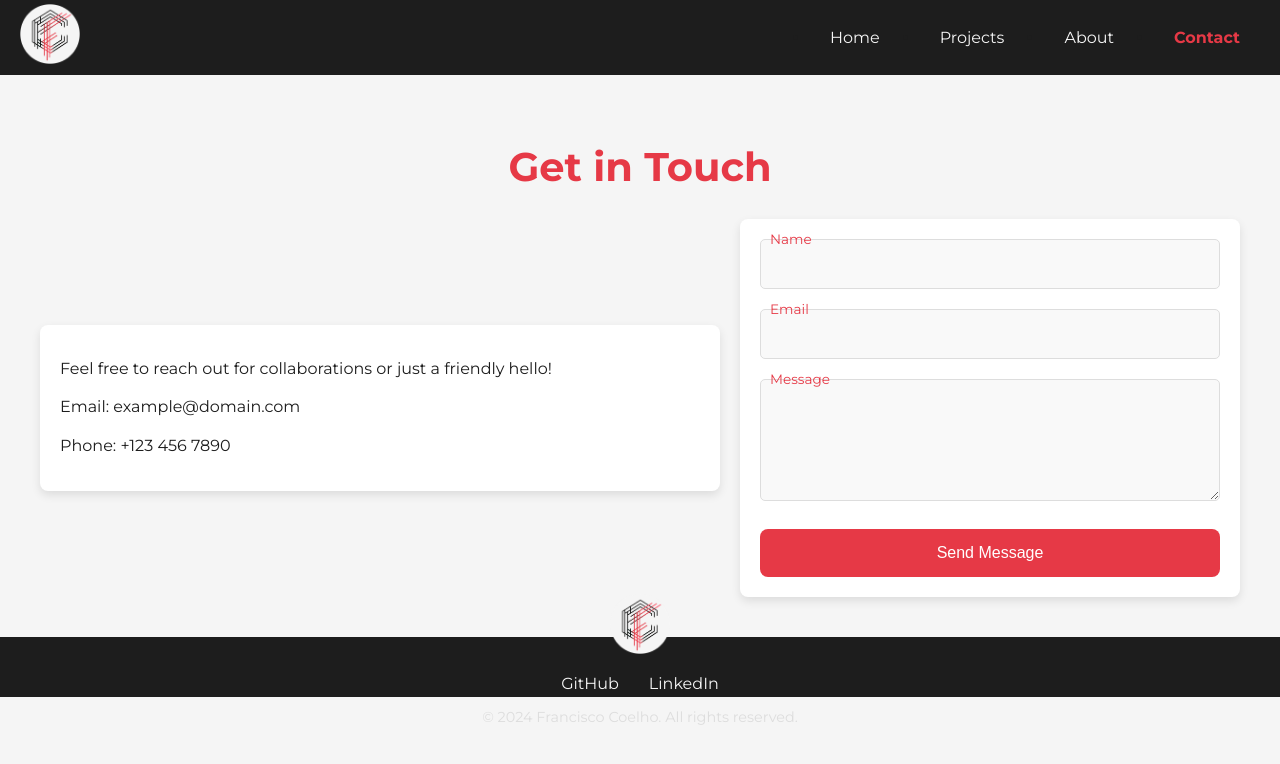
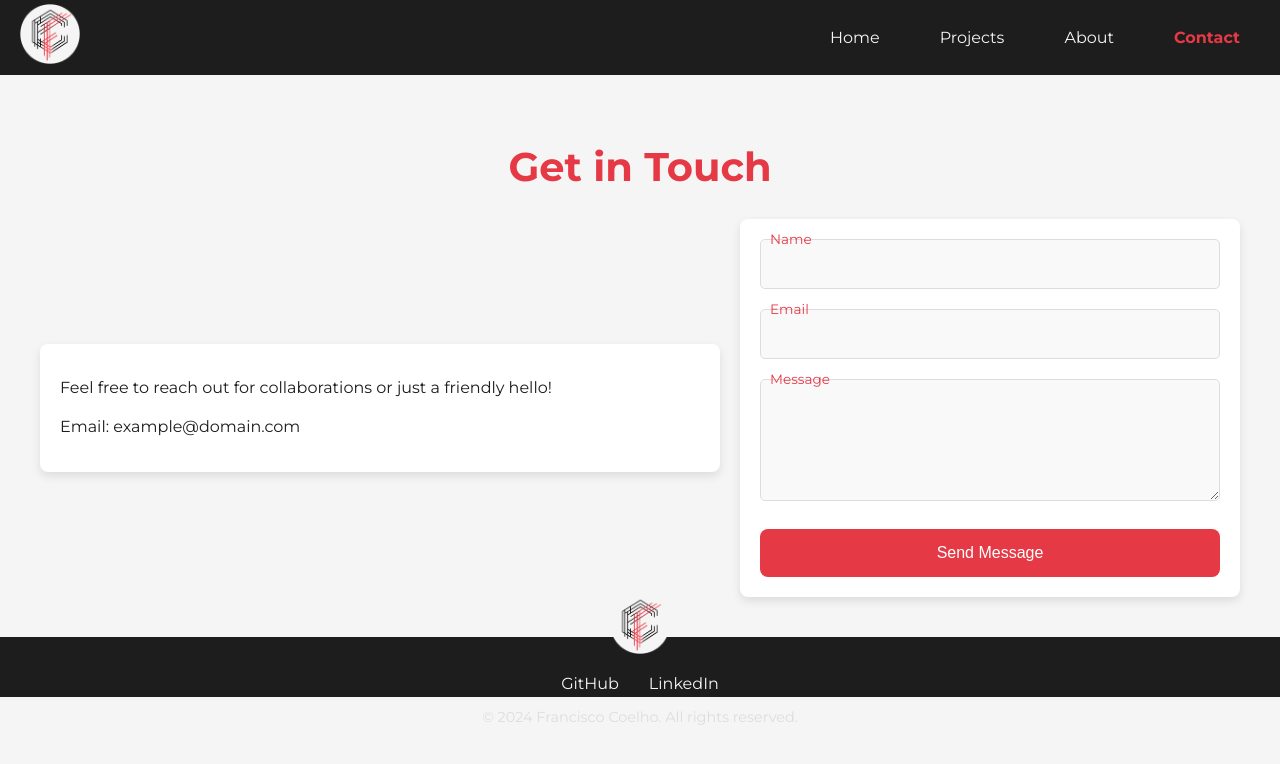
Before and after one commit to coelhof12/coelhof12.github.io, a React (Create React App) app: page /#/contact in a window 1280 px wide. Shown: the top 764 px of the page. Built offline with nearby package versions, Linux system fonts and the light colour scheme.

Commit message:
Small change to contact form page

```diff
--- a/src/pages/Contact.js
+++ b/src/pages/Contact.js
@@ -10,7 +10,6 @@ function Contact() {
         <div className="contact-info">
           <p>Feel free to reach out for collaborations or just a friendly hello!</p>
           <p>Email: example@domain.com</p>
-          <p>Phone: +123 456 7890</p>
         </div>
         <div className="form-wrapper">
           <form className="contact-form">
```
